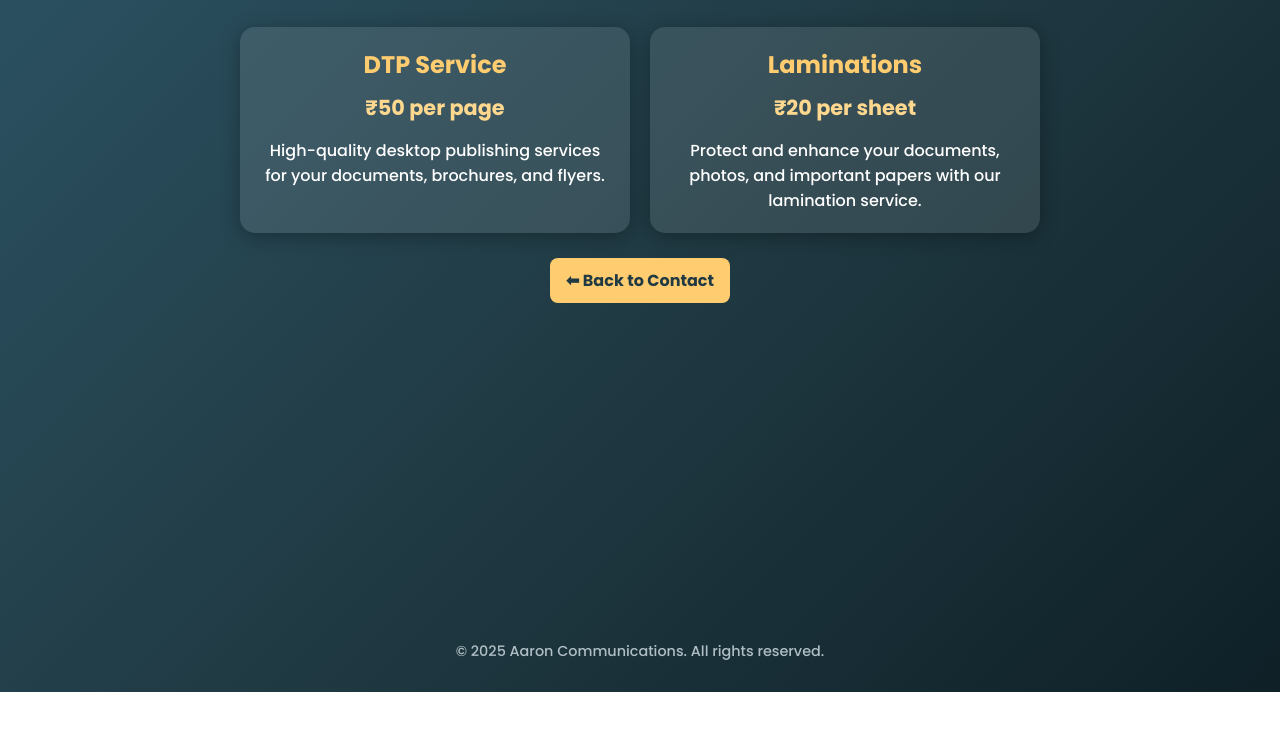
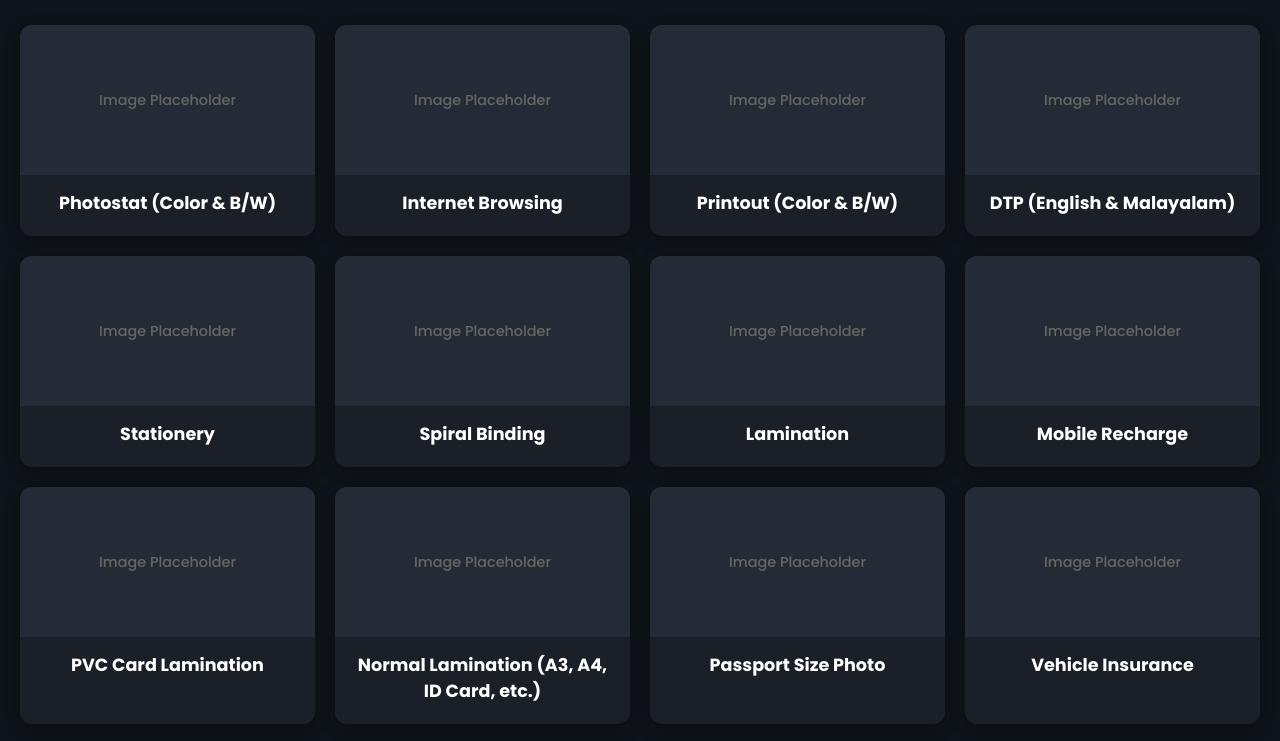
Before and after one commit to aaroncommunication-hub/AaronCommunications, a plain HTML site: page services.html in a window 1280 px wide. Shown: the part 108-849 px from the top of the page. Before the commit the page ends 800 px from the top, so only its background shows below. Drawn offline with Linux system fonts and the light colour scheme.

Commit message:
Update services.html

```diff
--- a/services.html
+++ b/services.html
@@ -2,7 +2,6 @@
 <html lang="en">
 <head>
   <meta charset="UTF-8">
-  <meta name="viewport" content="width=device-width, initial-scale=1.0">
   <title>Aaron Communications - Services</title>
   <style>
     @import url('https://fonts.googleapis.com/css2?family=Poppins:wght@300;500;700&display=swap');
@@ -11,102 +10,173 @@
 
     body {
       font-family: 'Poppins', sans-serif;
-      background: linear-gradient(135deg, #2c5364, #203a43, #0f2027);
+      background: #0f141a;
       color: white;
-      min-height: 100vh;
-      display: flex;
-      flex-direction: column;
-      align-items: center;
       padding: 20px;
     }
 
     header {
       text-align: center;
       margin-bottom: 30px;
-      animation: fadeIn 1.5s ease;
     }
-    header h1 { font-size: 2.5rem; }
-    header p { color: #cfd8dc; }
+    header h1 {
+      font-size: 2.2rem;
+      font-weight: 700;
+      margin-bottom: 5px;
+    }
+    header p {
+      color: #aaa;
+    }
 
-    .services-container {
+    .services-grid {
       display: grid;
-      grid-template-columns: repeat(auto-fit, minmax(250px, 1fr));
+      grid-template-columns: repeat(auto-fill, minmax(240px, 1fr));
       gap: 20px;
-      width: 100%;
-      max-width: 800px;
-      animation: slideUp 1.5s ease;
     }
 
     .service-card {
-      background: rgba(255, 255, 255, 0.1);
-      padding: 20px;
-      border-radius: 15px;
+      background: #1b1f27;
+      border-radius: 12px;
+      box-shadow: 0 4px 15px rgba(0,0,0,0.3);
+      overflow: hidden;
+      transition: transform 0.2s ease, box-shadow 0.2s ease;
+      display: flex;
+      flex-direction: column;
+      align-items: center;
+    }
+    .service-card:hover {
+      transform: translateY(-5px);
+      box-shadow: 0 8px 25px rgba(0,0,0,0.5);
+    }
+
+    .service-image {
+      width: 100%;
+      height: 150px;
+      background: #252b36;
+      display: flex;
+      align-items: center;
+      justify-content: center;
+      font-size: 0.9rem;
+      color: #666;
       text-align: center;
-      box-shadow: 0 4px 20px rgba(0,0,0,0.3);
-      transition: transform 0.3s ease;
+      padding: 10px;
     }
-    .service-card:hover { transform: scale(1.05); }
 
-    .service-card h2 {
-      font-size: 1.5rem;
-      color: #ffcc70;
-      margin-bottom: 10px;
+    .service-content {
+      padding: 15px;
+      text-align: center;
     }
-    .price {
-      font-size: 1.3rem;
-      font-weight: bold;
-      margin-bottom: 15px;
-      color: #ffd88f;
+    .service-content h3 {
+      font-size: 1.1rem;
+      font-weight: 600;
+      margin-bottom: 5px;
     }
-    .btn {
-      display: inline-block;
-      background: #ffcc70;
-      color: #203a43;
-      padding: 10px 16px;
-      border-radius: 8px;
-      font-weight: bold;
-      text-decoration: none;
-      transition: all 0.3s ease;
-    }
-    .btn:hover { background: #ffd88f; }
 
     footer {
-      margin-top: auto;
       text-align: center;
-      color: #b0bec5;
-      font-size: 0.9rem;
-      padding: 10px 0;
+      margin-top: 40px;
+      color: #666;
+      font-size: 0.85rem;
     }
-
-    @keyframes fadeIn { from {opacity: 0;} to {opacity: 1;} }
-    @keyframes slideUp { from {transform: translateY(50px); opacity: 0;} to {transform: translateY(0); opacity: 1;} }
   </style>
 </head>
 <body>
 
   <header>
     <h1>Our Services</h1>
-    <p>Affordable and Reliable Solutions</p>
+    <p>Everything you need, all in one place</p>
   </header>
 
-  <div class="services-container">
+  <div class="services-grid">
     <div class="service-card">
-      <h2>DTP Service</h2>
-      <div class="price">₹50 per page</div>
-      <p>High-quality desktop publishing services for your documents, brochures, and flyers.</p>
+      <div class="service-image">Image Placeholder</div>
+      <div class="service-content"><h3>Photostat (Color & B/W)</h3></div>
     </div>
+
     <div class="service-card">
-      <h2>Laminations</h2>
-      <div class="price">₹20 per sheet</div>
-      <p>Protect and enhance your documents, photos, and important papers with our lamination service.</p>
+      <div class="service-image">Image Placeholder</div>
+      <div class="service-content"><h3>Internet Browsing</h3></div>
+    </div>
+
+    <div class="service-card">
+      <div class="service-image">Image Placeholder</div>
+      <div class="service-content"><h3>Printout (Color & B/W)</h3></div>
+    </div>
+
+    <div class="service-card">
+      <div class="service-image">Image Placeholder</div>
+      <div class="service-content"><h3>DTP (English & Malayalam)</h3></div>
+    </div>
+
+    <div class="service-card">
+      <div class="service-image">Image Placeholder</div>
+      <div class="service-content"><h3>Stationery</h3></div>
+    </div>
+
+    <div class="service-card">
+      <div class="service-image">Image Placeholder</div>
+      <div class="service-content"><h3>Spiral Binding</h3></div>
+    </div>
+
+    <div class="service-card">
+      <div class="service-image">Image Placeholder</div>
+      <div class="service-content"><h3>Lamination</h3></div>
+    </div>
+
+    <div class="service-card">
+      <div class="service-image">Image Placeholder</div>
+      <div class="service-content"><h3>Mobile Recharge</h3></div>
+    </div>
+
+    <div class="service-card">
+      <div class="service-image">Image Placeholder</div>
+      <div class="service-content"><h3>PVC Card Lamination</h3></div>
+    </div>
+
+    <div class="service-card">
+      <div class="service-image">Image Placeholder</div>
+      <div class="service-content"><h3>Normal Lamination (A3, A4, ID Card, etc.)</h3></div>
+    </div>
+
+    <div class="service-card">
+      <div class="service-image">Image Placeholder</div>
+      <div class="service-content"><h3>Passport Size Photo</h3></div>
+    </div>
+
+    <div class="service-card">
+      <div class="service-image">Image Placeholder</div>
+      <div class="service-content"><h3>Vehicle Insurance</h3></div>
+    </div>
+
+    <div class="service-card">
+      <div class="service-image">Image Placeholder</div>
+      <div class="service-content"><h3>KSEB Bill Pay</h3></div>
+    </div>
+
+    <div class="service-card">
+      <div class="service-image">Image Placeholder</div>
+      <div class="service-content"><h3>Water Bill Pay</h3></div>
+    </div>
+
+    <div class="service-card">
+      <div class="service-image">Image Placeholder</div>
+      <div class="service-content"><h3>Property Tax</h3></div>
+    </div>
+
+    <div class="service-card">
+      <div class="service-image">Image Placeholder</div>
+      <div class="service-content"><h3>Land Tax</h3></div>
+    </div>
+
+    <div class="service-card">
+      <div class="service-image">Image Placeholder</div>
+      <div class="service-content"><h3>Forms</h3></div>
     </div>
   </div>
-
-  <br>
-  <a href="index.html" class="btn">⬅ Back to Contact</a>
 
   <footer>
     &copy; 2025 Aaron Communications. All rights reserved.
   </footer>
+
 </body>
 </html>
```
